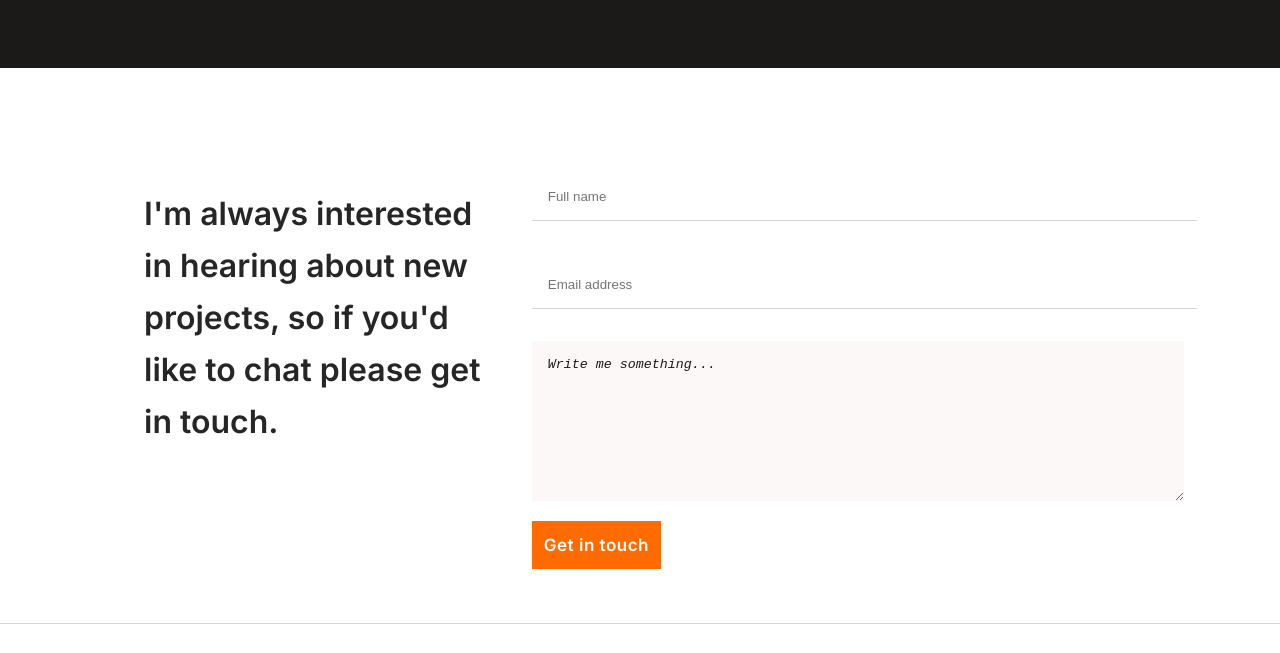
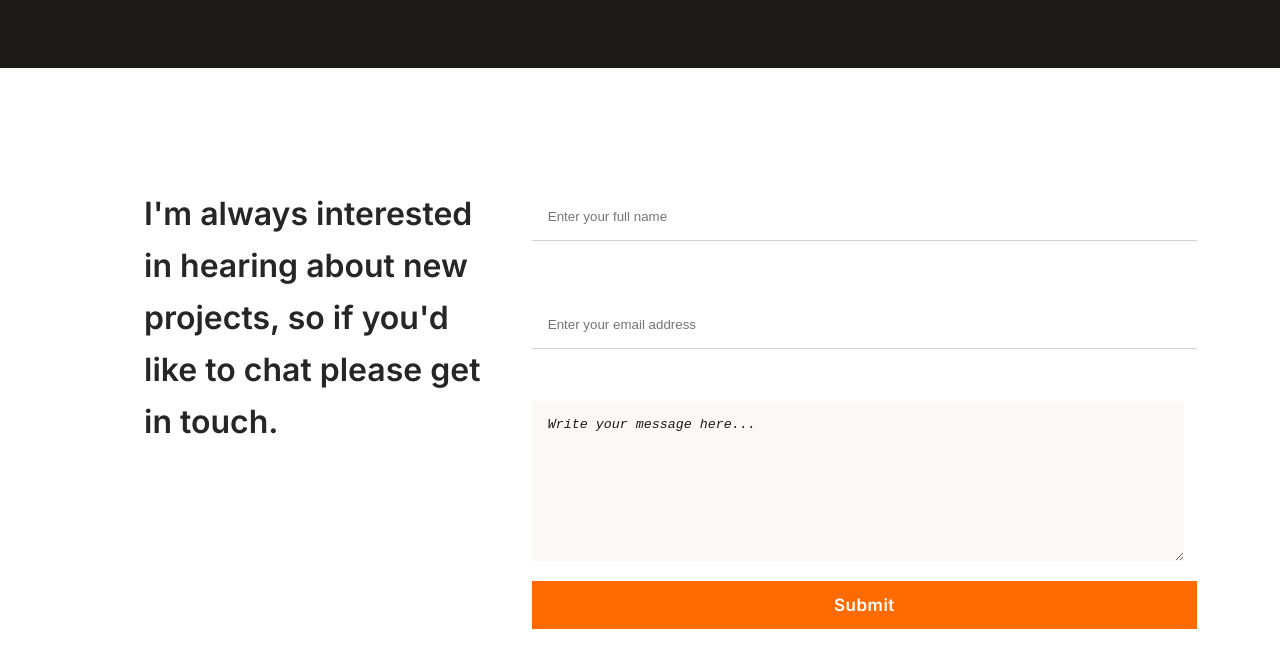
Before and after one commit to kit0-0/Mobile-Portfolio, a website: page index.html in a window 1280 px wide. Shown: the part 3758-4411 px from the top of the page. Drawn offline with Linux system fonts and the light colour scheme.

Commit message:
update form section

```diff
--- a/index.html
+++ b/index.html
@@ -299,25 +299,20 @@
   <section class="contact-section" id="contact-section">
     <h2>I'm always interested in hearing about new projects, so if you'd like to chat please get in touch.</h2>
     <form class="contact-form" action="https://formspree.io/f/mgebdyjo" method="post" id="form-element">
-      <ul>
-        <li>
-          <label for="full-name"></label>
-          <input id="full-name" type="text" name="name" placeholder="Full name" maxlength="30" required />
-        </li>
-        <li>
-          <label for="email"></label>
-          <input id="email" type="email" name="email" placeholder="Email address" required />
-        </li>
-        <div id="error-message"></div>
-        <li>
-          <textarea id="msg" name="user_message" maxlength="500" placeholder="Write me something..."
-            required></textarea>
-        </li>
-        <li>
-          <label for="submit"></label>
-          <button id="submit" type="submit" class="submit-btn btn"> Get in touch</button>
-        </li>
-      </ul>
+      <div class="form-group">
+        <label for="full-name">Full Name:</label>
+        <input id="full-name" type="text" name="name" placeholder="Enter your full name" maxlength="50" required />
+      </div>
+      <div class="form-group">
+        <label for="email">Email Address:</label>
+        <input id="email" type="email" name="email" placeholder="Enter your email address" required />
+      </div>
+      <div class="form-group">
+        <label for="msg">Message:</label>
+        <textarea id="msg" name="user_message" maxlength="500" placeholder="Write your message here..." required></textarea>
+      </div>
+      <div id="error-message" class="error-message"></div>
+      <button id="submit" type="submit" class="submit-btn btn">Submit</button>
     </form>
   </section>
   <footer>
```
